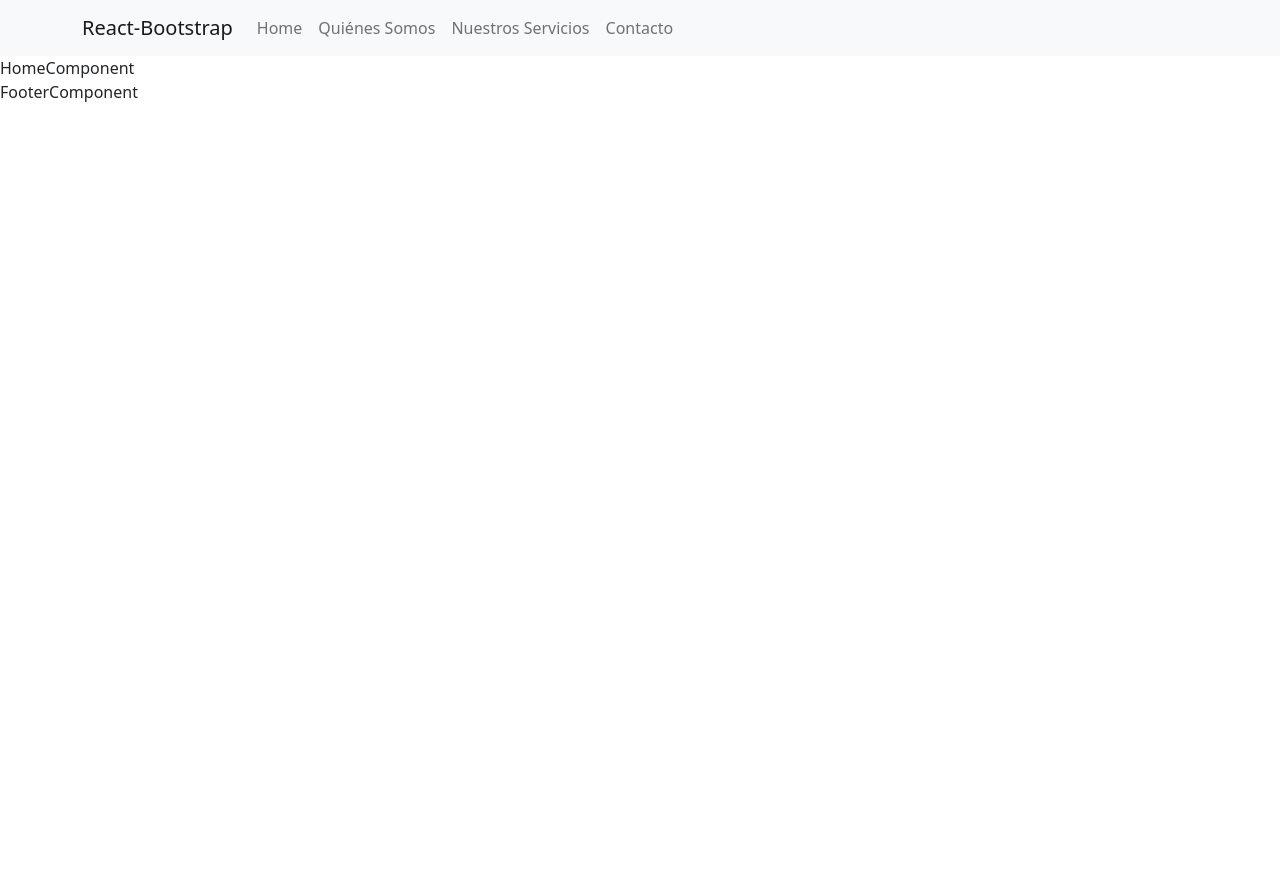
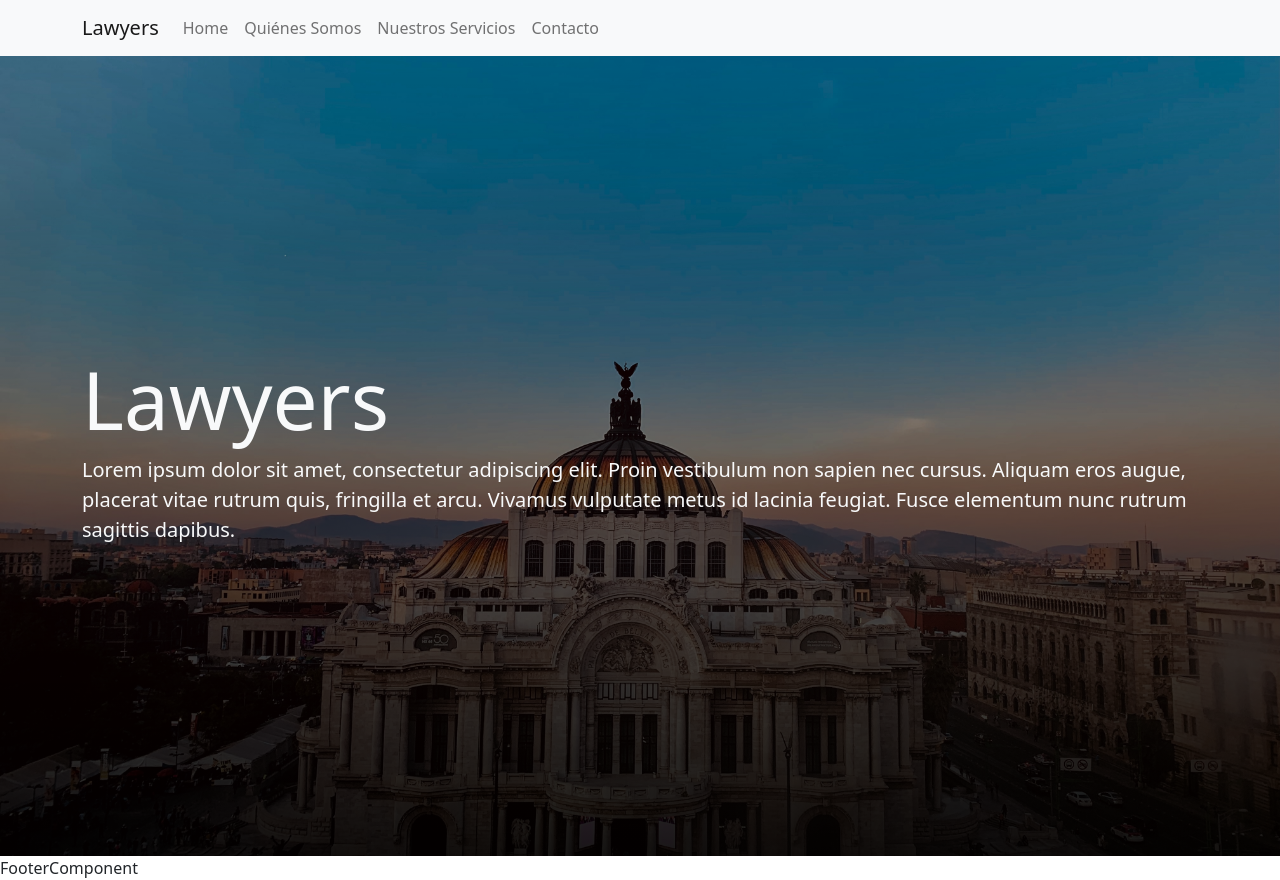
Before and after one commit to Sofiacrf/G-L-I-Z, a React (Create React App) app in the folder lawyers/: page / in a window 1280 px wide. Before the commit the page ends 800 px from the top, so only its background shows below. Built offline with nearby package versions, Linux system fonts and the light colour scheme.

Commit message:
added hero component

```diff
--- a/lawyers/src/components/NavBar/NavbarComponent.js
+++ b/lawyers/src/components/NavBar/NavbarComponent.js
@@ -7,7 +7,7 @@ function NavbarComponent() {
   return (
     <Navbar bg="light" expand="lg">
     <Container>
-      <Navbar.Brand href="#home">React-Bootstrap</Navbar.Brand>
+      <Navbar.Brand href="#home">Lawyers</Navbar.Brand>
       <Navbar.Toggle aria-controls="basic-navbar-nav" />
       <Navbar.Collapse id="basic-navbar-nav">
         <Nav className="me-auto">
--- a/lawyers/src/components/layout/Home/HomeComponent.js
+++ b/lawyers/src/components/layout/Home/HomeComponent.js
@@ -1,9 +1,19 @@
-import React from 'react'
+import React from "react";
+import "./home.css";
 
 function HomeComponent() {
   return (
-    <div>HomeComponent</div>
-  )
+    <main>
+     <section className="dark-bg" id="hero">
+      <div className="container">
+        <div className="d-flex h-100 flex-column text-light justify-content-center">
+          <h1 className="display-1">Lawyers</h1>
+          <p className="lead">Lorem ipsum dolor sit amet, consectetur adipiscing elit. Proin vestibulum non sapien nec cursus. Aliquam eros augue, placerat vitae rutrum quis, fringilla et arcu. Vivamus vulputate metus id lacinia feugiat. Fusce elementum nunc rutrum sagittis dapibus.</p>
+        </div>
+      </div>
+     </section>
+    </main>
+  );
 }
 
-export default HomeComponent
+export default HomeComponent;
--- a/lawyers/src/components/layout/Home/home.css
+++ b/lawyers/src/components/layout/Home/home.css
@@ -0,0 +1,10 @@
+.dark-bg {
+    background-image: linear-gradient(rgba(0,0,0, .2), rgba(0,0,0, .9)), url('../../../assets/hero-img.jpg');
+    background-size: cover;
+    background-position: center center;
+    background-attachment: fixed;
+}
+
+#hero .container {
+    height: 100vh;
+}
```
Also changed, not shown: lawyers/src/assets/hero-img.jpg (added).
